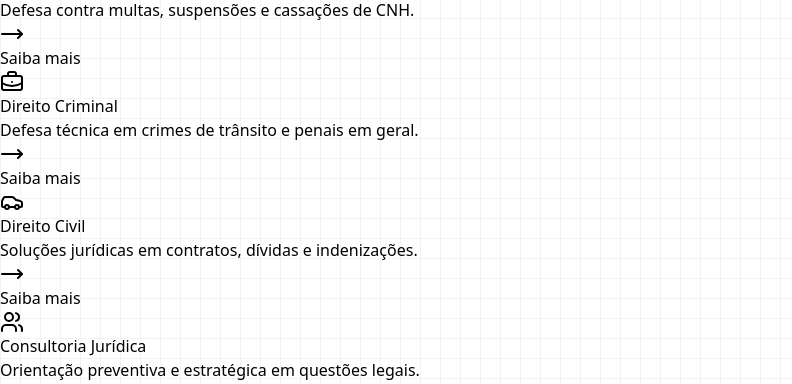
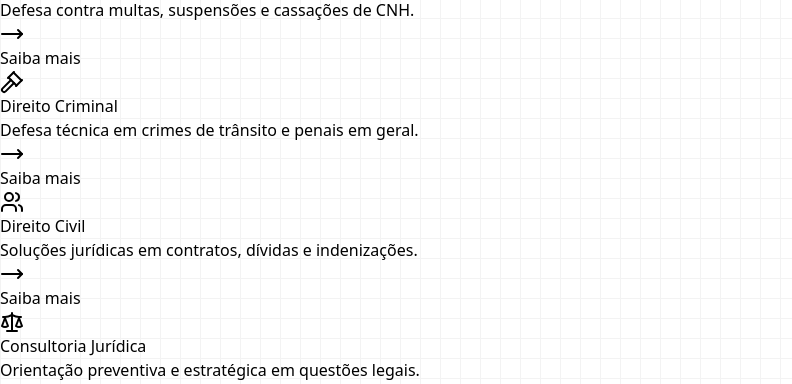
Before and after one commit to EdisonMatos/LP-Franciele, a React (Vite) app: page / in a window 1280 px wide. Shown: the part 723-1107 px from the top of the page, without its empty margins (0-792 px from the left). Built offline with nearby package versions, Linux system fonts and the light colour scheme; a web font is replaced by a local one.

Commit message:
fix: Icons

```diff
--- a/src/content/content.jsx
+++ b/src/content/content.jsx
@@ -292,12 +292,13 @@ const content = {
             stroke-width="2"
             stroke-linecap="round"
             stroke-linejoin="round"
-            class="lucide lucide-briefcase-business"
+            class="lucide lucide-gavel-icon lucide-gavel"
           >
-            <path d="M12 12h.01" />
-            <path d="M16 6V4a2 2 0 0 0-2-2h-4a2 2 0 0 0-2 2v2" />
-            <path d="M22 13a18.15 18.15 0 0 1-20 0" />
-            <rect width="20" height="14" x="2" y="6" rx="2" />
+            <path d="m14 13-8.381 8.38a1 1 0 0 1-3.001-3l8.384-8.381" />
+            <path d="m16 16 6-6" />
+            <path d="m21.5 10.5-8-8" />
+            <path d="m8 8 6-6" />
+            <path d="m8.5 7.5 8 8" />
           </svg>
         ),
         buttonLabelModal: "Fale Conosco",
@@ -352,12 +353,12 @@ const content = {
             stroke-width="2"
             stroke-linecap="round"
             stroke-linejoin="round"
-            class="lucide lucide-car"
+            class="lucide lucide-users"
           >
-            <path d="M19 17h2c.6 0 1-.4 1-1v-3c0-.9-.7-1.7-1.5-1.9C18.7 10.6 16 10 16 10s-1.3-1.4-2.2-2.3c-.5-.4-1.1-.7-1.8-.7H5c-.6 0-1.1.4-1.4.9l-1.4 2.9A3.7 3.7 0 0 0 2 12v4c0 .6.4 1 1 1h2" />
-            <circle cx="7" cy="17" r="2" />
-            <path d="M9 17h6" />
-            <circle cx="17" cy="17" r="2" />
+            <path d="M16 21v-2a4 4 0 0 0-4-4H6a4 4 0 0 0-4 4v2" />
+            <circle cx="9" cy="7" r="4" />
+            <path d="M22 21v-2a4 4 0 0 0-3-3.87" />
+            <path d="M16 3.13a4 4 0 0 1 0 7.75" />
           </svg>
         ),
         buttonLabelModal: "Fale Conosco",
@@ -374,26 +375,27 @@ const content = {
             Entre os principais serviços:
             <br />
             <br />
-            Análise e elaboração de contratos para pessoas físicas e jurídicas;
+            • Análise e elaboração de contratos para pessoas físicas e
+            jurídicas;
             <br />
             <br />
-            Orientação sobre riscos jurídicos em negócios e decisões
+            • Orientação sobre riscos jurídicos em negócios e decisões
             estratégicas;
             <br />
             <br />
-            Adequação e conformidade com normas legais aplicáveis ao setor de
+            • Adequação e conformidade com normas legais aplicáveis ao setor de
             atuação;
             <br />
             <br />
-            Apoio jurídico preventivo para empresas, autônomos e profissionais
+            • Apoio jurídico preventivo para empresas, autônomos e profissionais
             liberais;
             <br />
             <br />
-            Consultoria em direitos e deveres do consumidor, trabalhista e
+            • Consultoria em direitos e deveres do consumidor, trabalhista e
             cível;
             <br />
             <br />
-            Assessoria contínua para redução de riscos e litígios futuros.
+            • Assessoria contínua para redução de riscos e litígios futuros.
             <br />
             <br />
             Minha consultoria busca oferecer segurança, clareza e eficiência,
@@ -414,12 +416,13 @@ const content = {
             stroke-width="2"
             stroke-linecap="round"
             stroke-linejoin="round"
-            class="lucide lucide-users"
+            class="lucide lucide-scale-icon lucide-scale"
           >
-            <path d="M16 21v-2a4 4 0 0 0-4-4H6a4 4 0 0 0-4 4v2" />
-            <circle cx="9" cy="7" r="4" />
-            <path d="M22 21v-2a4 4 0 0 0-3-3.87" />
-            <path d="M16 3.13a4 4 0 0 1 0 7.75" />
+            <path d="m16 16 3-8 3 8c-.87.65-1.92 1-3 1s-2.13-.35-3-1Z" />
+            <path d="m2 16 3-8 3 8c-.87.65-1.92 1-3 1s-2.13-.35-3-1Z" />
+            <path d="M7 21h10" />
+            <path d="M12 3v18" />
+            <path d="M3 7h2c2 0 5-1 7-2 2 1 5 2 7 2h2" />
           </svg>
         ),
         buttonLabelModal: "Fale Conosco",
```
